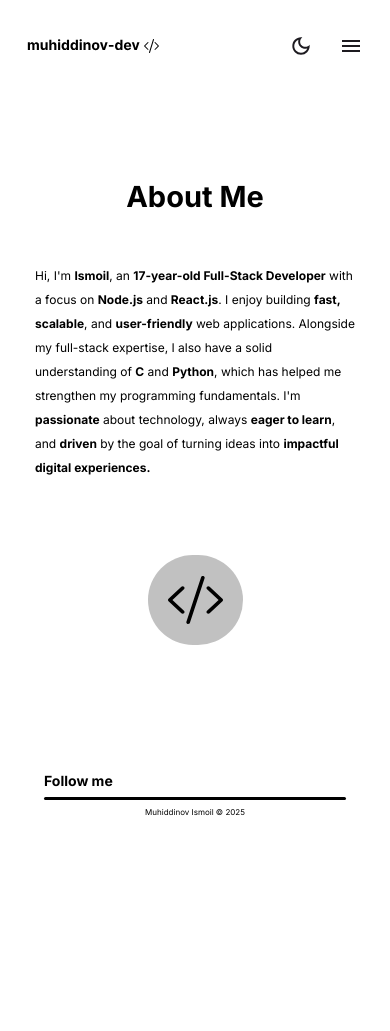
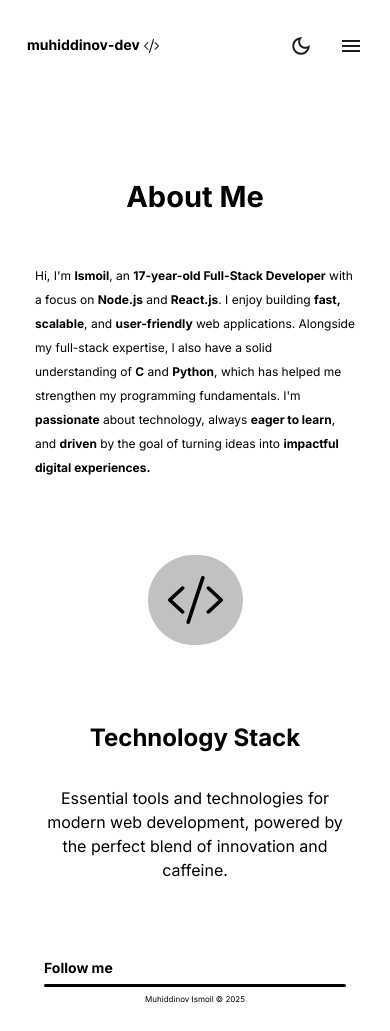
Before and after one commit to muhiddinovismoil/portfolio-app, a Next.js app: page /about in a window 390 px wide. Before the commit the page ends 844 px from the top, so only its background shows below. Built offline with nearby package versions, Linux system fonts and the light colour scheme.

Commit message:
about page mobile completing mapping data also created for it

```diff
--- a/src/app/about/page.tsx
+++ b/src/app/about/page.tsx
@@ -56,6 +56,17 @@ const AboutMe = () => {
                                 />
                             </div>
                         </div>
+                        <div className="flex flex-col text-center gap-[30px]">
+                            <h3 className="font-bold text-[24px]">
+                                Technology Stack
+                            </h3>
+                            <p className="leading-[150%]">
+                                Essential tools and technologies for modern web
+                                development, powered by the perfect blend of
+                                innovation and caffeine.
+                            </p>
+                        </div>
+                        <div></div>
                     </div>
                 </div>
             </section>
--- a/src/app/page.tsx
+++ b/src/app/page.tsx
@@ -6,7 +6,7 @@ export default function Home() {
         <main>
             <section className="pt-[151px] pb-[257px] lg:pt-[200px] lg:pb-[140px] min-[1440px]:pt-[220px] min-[1440px]:pb-[150px]">
                 <div className="container">
-                    <div className="flex flex-col px-[35px] items-center gap-[44px] lg:flex-row lg:justify-around xl:gap-0">
+                    <div className="flex flex-col px-[35px] items-center gap-[44px] lg:flex-row lg:justify-around xl:gap-0 min-[1440px]:pt-[40px]">
                         <div className="lg:w-[400px] xl:w-[412px] xl:h-[394px]">
                             <Image
                                 src={"/hero/my-image.svg"}
--- /dev/null
+++ b/src/data/stack-techno.data.ts
@@ -0,0 +1,19 @@
+import { StackTechnoI } from "./types";
+
+export const StackTechno: StackTechnoI[] = [
+    {
+        id: "b1e8a1c2-1f23-4d5a-8e9b-1c2d3e4f5a6b",
+        title: "Node.js",
+        techIcon: "",
+    },
+    {
+        id: "c3d4e5f6-7a8b-9c0d-1e2f-3a4b5c6d7e8f",
+        title: "React.js",
+        techIcon: "",
+    },
+    {
+        id: "d5e6f7a8-9b0c-1d2e-3f4a-5b6c7d8e9f0a",
+        title: "Coffee",
+        techIcon: "",
+    },
+];
--- a/src/data/types/index.ts
+++ b/src/data/types/index.ts
@@ -1,2 +1,3 @@
 export * from "./contact.type";
 export * from "./education.type";
+export * from "./stack-techno.type";
--- /dev/null
+++ b/src/data/types/stack-techno.type.ts
@@ -0,0 +1,5 @@
+export interface StackTechnoI {
+    id: string;
+    title: string;
+    techIcon: string;
+}
```
